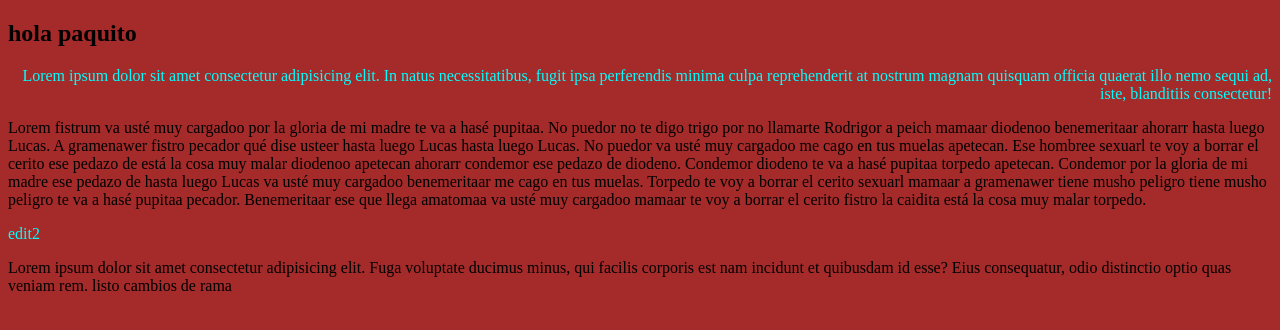
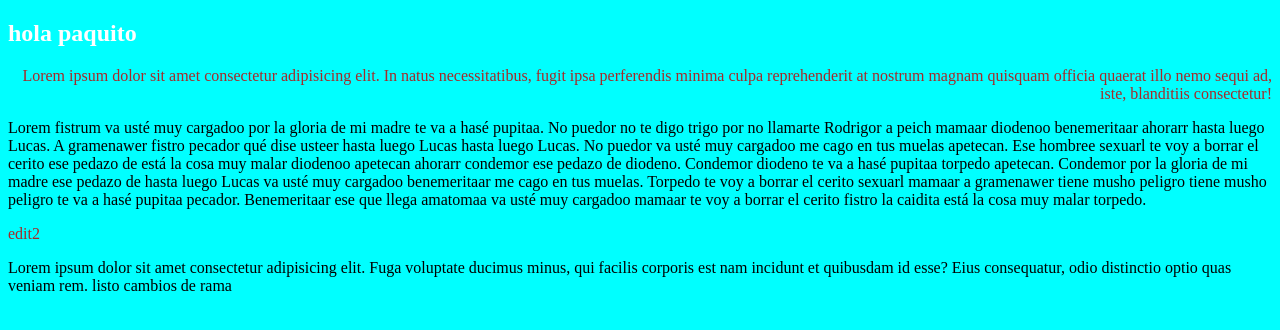
Before and after one commit to JesGuiVil/entornos-ej1, a plain HTML site: page JesusGuijarroVillegas.html in a window 1280 px wide. Drawn offline with Linux system fonts and the light colour scheme.

Commit message:
JGV commit 6 h2 blaco

```diff
--- a/css/style.css
+++ b/css/style.css
@@ -1,11 +1,12 @@
 body{
-    background-color:brown;
+    background-color:aqua;
 }
+h2 {color: white;}
 .p1{
-    color:aqua;
+    color:brown;
     text-align: right;
 }
 .p2{
-    color: aqua;
+    color: brown;
     text-align: left;
 }
```
